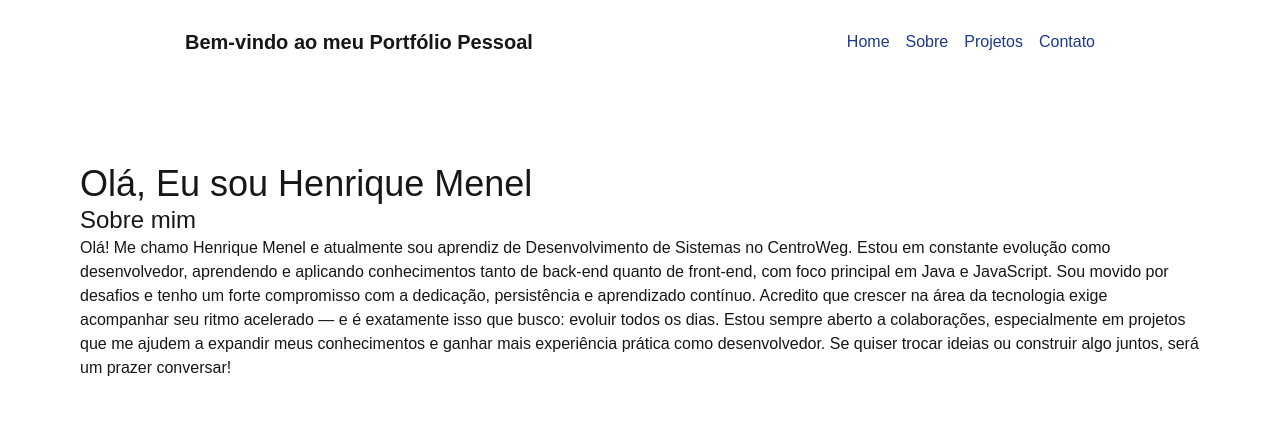
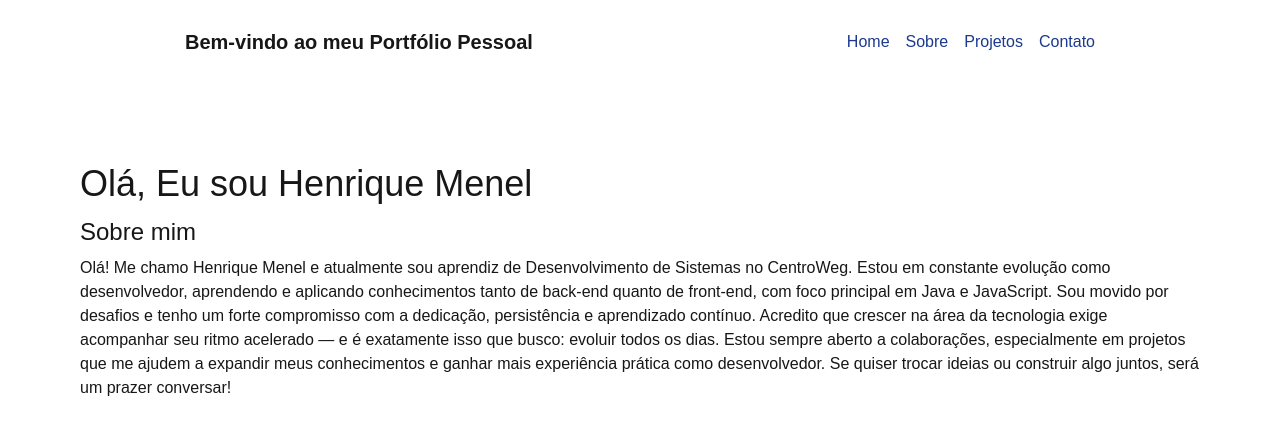
Before and after one commit to HenriqueECM/projeto1_Next.js, a Next.js app: page / in a window 1280 px wide. Shown: the top 434 px of the page. Built offline with nearby package versions, Linux system fonts and the light colour scheme.

Commit message:
1.5 - colocando conteudo na pagina contato e ajustando css

```diff
--- a/src/app/about/page.js
+++ b/src/app/about/page.js
@@ -1,4 +1,3 @@
-import Header from '../../components/Header';
 import "../../styles/globals.css";
 
 export default function About() {
--- a/src/app/contact/page.js
+++ b/src/app/contact/page.js
@@ -1,9 +1,12 @@
-import Header from '../../components/Header';
 import "../../styles/globals.css";
 
 export default function Contact() {
     return (
         <div>
+            <section>
+                <h1 className="text-4xl">Contato</h1>
+                <p className="pt-4">email: henrique_menel@estudante.sesisenai.org.br</p>
+            </section>
         </div>
     )
 }
--- a/src/app/page.js
+++ b/src/app/page.js
@@ -5,8 +5,8 @@ export default function Home() {
     <div>
       <section>
         <h1 className="text-4xl">Olá, Eu sou Henrique Menel</h1>
-        <h2 className="text-2xl">Sobre mim</h2>
-        <p className="">Olá! Me chamo Henrique Menel e atualmente sou aprendiz de Desenvolvimento de Sistemas no CentroWeg. Estou em constante evolução como desenvolvedor, aprendendo e aplicando conhecimentos tanto de back-end quanto de front-end, com foco principal em Java e JavaScript.
+        <h2 className="text-2xl pt-3">Sobre mim</h2>
+        <p className="pt-2">Olá! Me chamo Henrique Menel e atualmente sou aprendiz de Desenvolvimento de Sistemas no CentroWeg. Estou em constante evolução como desenvolvedor, aprendendo e aplicando conhecimentos tanto de back-end quanto de front-end, com foco principal em Java e JavaScript.
           Sou movido por desafios e tenho um forte compromisso com a dedicação, persistência e aprendizado contínuo. Acredito que crescer na área da tecnologia exige acompanhar seu ritmo acelerado — e é exatamente isso que busco: evoluir todos os dias.
           Estou sempre aberto a colaborações, especialmente em projetos que me ajudem a expandir meus conhecimentos e ganhar mais experiência prática como desenvolvedor. Se quiser trocar ideias ou construir algo juntos, será um prazer conversar!</p>
       </section>
--- a/src/app/projects/page.js
+++ b/src/app/projects/page.js
@@ -1,4 +1,3 @@
-import Header from '../../components/Header';
 import "../../styles/globals.css";
 
 export default function Project() {
```
